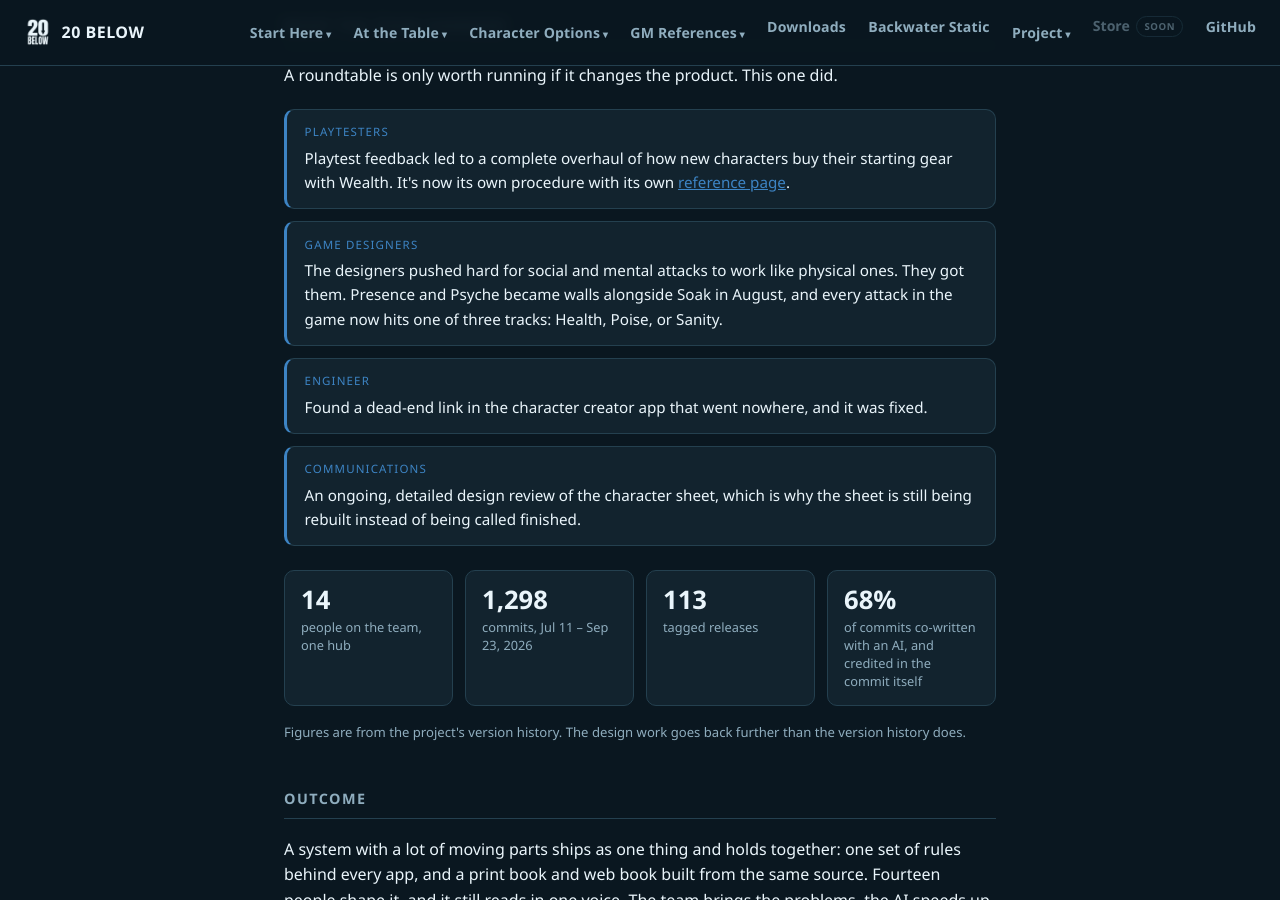
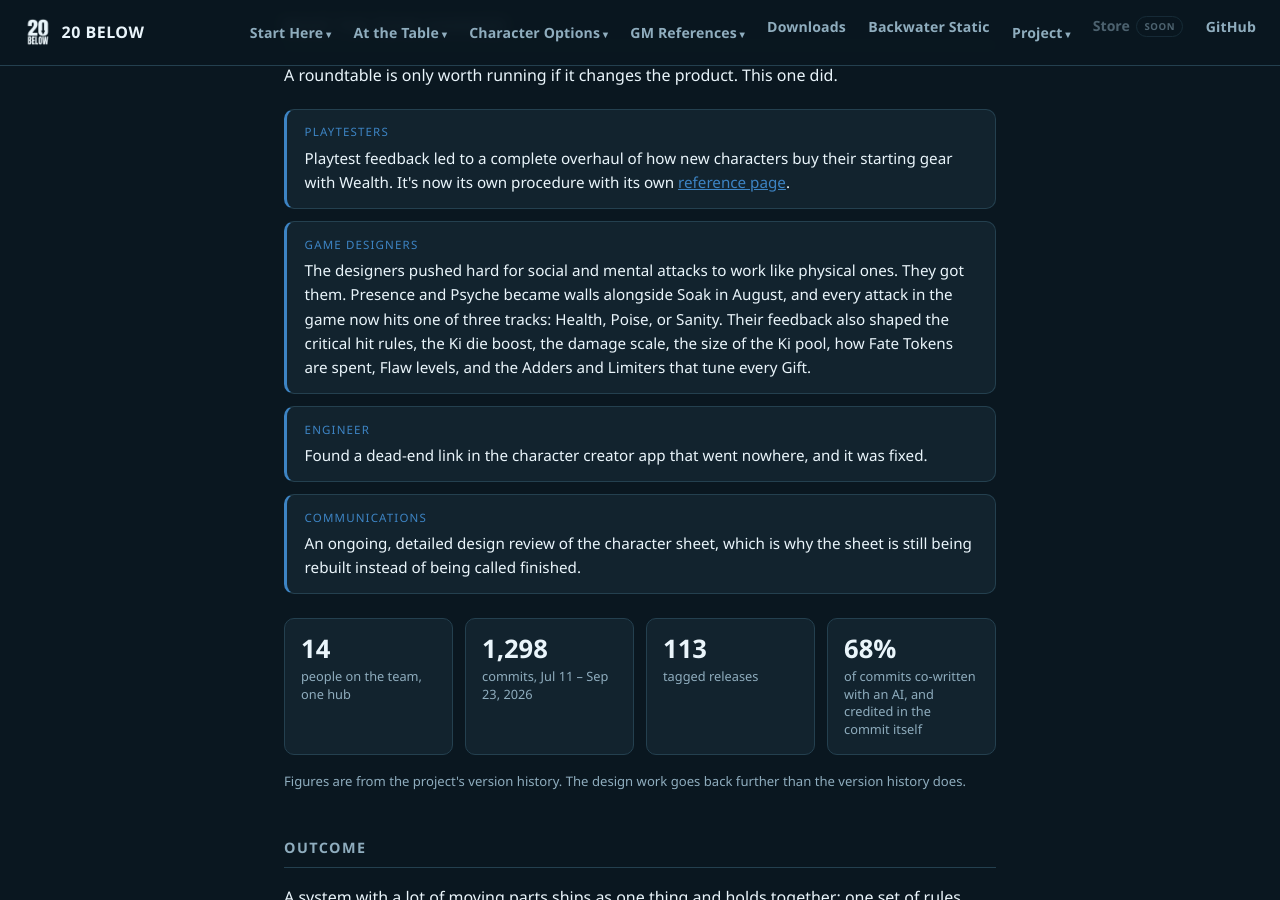
Before and after one commit to feralucce/20_Below, a Jekyll site: the page built from docs/case-study-ai-workflow.html, in a window 1280 px wide and 900 px high, scrolled down 1983 px. Built offline with Jekyll 4.4.1, drawn with Linux system fonts in a browser that asks for light colours.

Commit message:
Credit the design team's full range of feedback in the PM case study
Suggested-by: George Szabo, Sean Beatty, Jordan Sorrick, Ty Irons, game design
Co-Authored-By: Claude Opus 5.5 <noreply@anthropic.com>

```diff
--- a/docs/case-study-ai-workflow.html
+++ b/docs/case-study-ai-workflow.html
@@ -88,7 +88,7 @@
   <p>A roundtable is only worth running if it changes the product. This one did.</p>
   <div class="changes">
     <div class="change"><div class="who">Playtesters</div><p>Playtest feedback led to a complete overhaul of how new characters buy their starting gear with Wealth. It's now its own procedure with its own <a href="/docs/creation-wealth-reference.html">reference page</a>.</p></div>
-    <div class="change"><div class="who">Game Designers</div><p>The designers pushed hard for social and mental attacks to work like physical ones. They got them. Presence and Psyche became walls alongside Soak in August, and every attack in the game now hits one of three tracks: Health, Poise, or Sanity.</p></div>
+    <div class="change"><div class="who">Game Designers</div><p>The designers pushed hard for social and mental attacks to work like physical ones. They got them. Presence and Psyche became walls alongside Soak in August, and every attack in the game now hits one of three tracks: Health, Poise, or Sanity. Their feedback also shaped the critical hit rules, the Ki die boost, the damage scale, the size of the Ki pool, how Fate Tokens are spent, Flaw levels, and the Adders and Limiters that tune every Gift.</p></div>
     <div class="change"><div class="who">Engineer</div><p>Found a dead-end link in the character creator app that went nowhere, and it was fixed.</p></div>
     <div class="change"><div class="who">Communications</div><p>An ongoing, detailed design review of the character sheet, which is why the sheet is still being rebuilt instead of being called finished.</p></div>
   </div>
```
